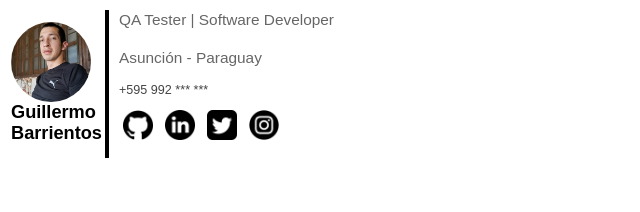
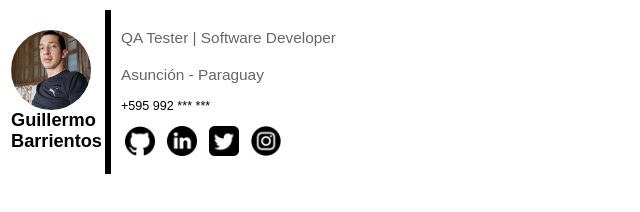
Before and after one commit to memo94dev/firma-mail, a plain HTML site: page index.html in a window 1280 px wide. Shown: the whole page, without its empty margins (0-640 px from the left). Drawn offline with Linux system fonts and the light colour scheme.

Commit message:
se ajustan margenes

```diff
--- a/index.html
+++ b/index.html
@@ -20,12 +20,12 @@
            Guillermo <br> Barrientos
          </strong>
     </td>
-    <td style="vertical-align:top; padding-left:10px; border-left: 4px solid black">
-      <p style="font-size:1.1em; margin: 0; color: #666">
+    <td style="vertical-align:top; padding-left:10px; border-left: 6px solid black">
+      <p style="font-size:1.1em; margin-top: 1.2em; color: #666">
         QA Tester | Software Developer</p>
-      <p style="font-size:1.1em; margin-top: 1.3em; color: #666">
+      <p style="font-size:1.1em; margin-top: 1.2em; color: #666">
         Asunción - Paraguay</p>
-      <p style="font-size:0.9em; margin-top: 1.3em; color: #444">
+      <p style="font-size:0.9em; margin-top: 1.2em; color: #000">
         +595 992 *** ***</p>
       <a href="#"
          style="display:inline-block;
```
